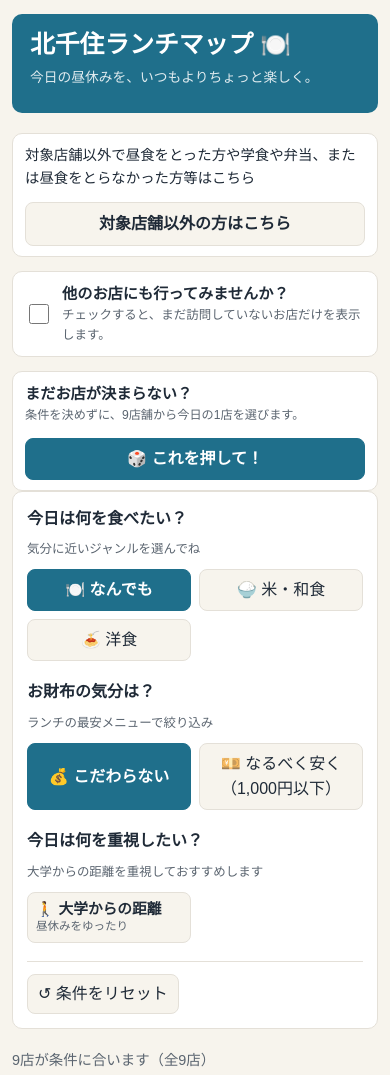
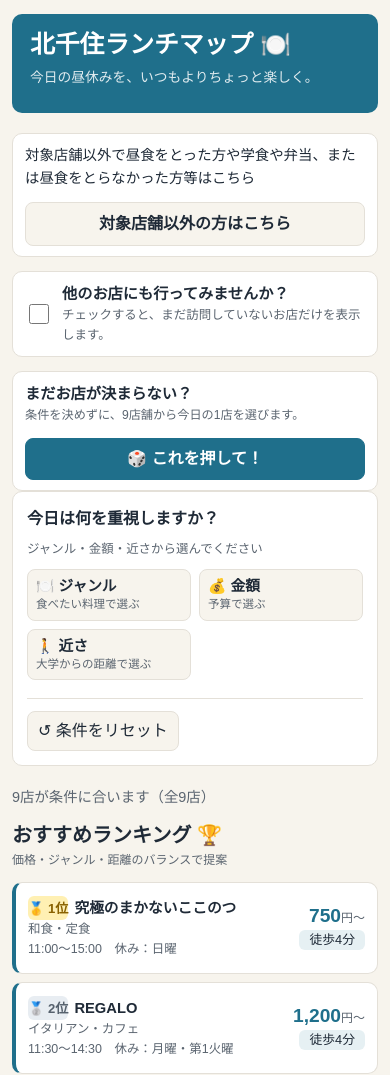
Before and after one commit to sekisou/kitasenju-lunchmap, a plain HTML site: page index.html in a window 390 px wide. Shown: the top 1075 px of the page. Drawn offline with nearby package versions, Linux system fonts and the light colour scheme.

Commit message:
sentaku2

```diff
--- a/index.html
+++ b/index.html
@@ -28,7 +28,7 @@ h1{position:relative;z-index:1;font-size:clamp(1.7rem,4vw,2.4rem);line-height:1.
 .random-pick{display:flex;align-items:center;justify-content:space-between;gap:12px;padding:14px 16px;background:linear-gradient(100deg,#fff0f5,#fff7ed);border:1px solid #f1bfd0;border-radius:14px;box-shadow:var(--shadow)}.random-pick p{margin:0;font-size:.95rem}.random-pick small{display:block;color:var(--muted);font-size:.76rem}.random-pick button{width:auto;min-height:42px;background:#e11d48;color:#fff;border-color:#e11d48;font-weight:700;white-space:nowrap;box-shadow:0 4px 0 #b5163a;transition:.15s}.random-pick button:hover{transform:translateY(-2px);box-shadow:0 6px 0 #b5163a}
 .choices{display:flex;flex-wrap:wrap;gap:7px}.choice{width:auto;min-height:40px;padding:6px 12px;border-radius:999px;background:var(--bg);transition:.15s}
 .choice:hover{border-color:var(--accent);transform:translateY(-1px)}.choice.active{background:var(--accent);color:var(--accent-fg);border-color:var(--accent);font-weight:700}
-.priority-choices{display:grid;grid-template-columns:repeat(4,1fr);gap:8px}.priority-choice{display:flex;flex-direction:column;align-items:flex-start;text-align:left;border-radius:12px;padding:10px 12px;line-height:1.35}.priority-choice strong{font-size:.92rem}.priority-choice small{font-size:.72rem;color:var(--muted);font-weight:400}.priority-choice.active small{color:inherit;opacity:.85}
+.priority-choices{display:grid;grid-template-columns:repeat(3,1fr);gap:8px}.priority-choice{display:flex;flex-direction:column;align-items:flex-start;text-align:left;border-radius:12px;padding:10px 12px;line-height:1.35}.priority-choice strong{font-size:.92rem}.priority-choice small{font-size:.72rem;color:var(--muted);font-weight:400}.priority-choice.active small{color:inherit;opacity:.85}
 @media(max-width:600px){.priority-choices{grid-template-columns:repeat(2,1fr)}}
 .filter-tools{display:flex;flex-wrap:wrap;align-items:center;gap:10px;border-top:1px solid var(--line);padding-top:12px}
 .chk{flex-direction:row!important;align-items:center;gap:6px!important;font-size:.95rem!important;color:var(--fg)!important}
@@ -164,12 +164,12 @@ body{background:var(--bg)}
 <div class="unvisited-prompt"><input type="checkbox" id="fu"><label for="fu"><strong>他のお店にも行ってみませんか？</strong><small>チェックすると、まだ訪問していないお店だけを表示します。</small></label></div>
 <div class="random-pick"><p><strong>まだお店が決まらない？</strong><small>条件を決めずに、9店舗から今日の1店を選びます。</small></p><button id="randomPick" type="button">🎲 これを押して！</button></div>
 <div class="filters">
-<div class="filter-group"><span class="filter-title">今日は何を食べたい？</span><span class="filter-hint">気分に近いジャンルを選んでね</span><div class="choices" id="genreChoices">
+<div class="filter-group" id="genreGroup" hidden><span class="filter-title">今日は何を食べたい？</span><span class="filter-hint">気分に近いジャンルを選んでね</span><div class="choices" id="genreChoices">
 <button class="choice active" type="button" data-key="c" data-value="">🍽️ なんでも</button><button class="choice" type="button" data-key="c" data-value="rice">🍚 米・和食</button><button class="choice" type="button" data-key="c" data-value="洋食">🍝 洋食</button></div></div>
-<div class="filter-group"><span class="filter-title">お財布の気分は？</span><span class="filter-hint">ランチの最安メニューで絞り込み</span><div class="choices" id="budgetChoices">
+<div class="filter-group" id="budgetGroup" hidden><span class="filter-title">お財布の気分は？</span><span class="filter-hint">ランチの最安メニューで絞り込み</span><div class="choices" id="budgetChoices">
 <button class="choice active" type="button" data-key="b" data-value="0">💰 こだわらない</button><button class="choice" type="button" data-key="b" data-value="1000">💴 なるべく安く（1,000円以下）</button></div></div>
-<div class="filter-group" id="priorityGroup"><span class="filter-title">今日は何を重視したい？</span><span class="filter-hint">大学からの距離を重視しておすすめします</span><div class="choices priority-choices" id="priorityChoices">
-<button class="choice priority-choice" type="button" data-key="o" data-value="w" aria-pressed="false"><strong>🚶 大学からの距離</strong><small>昼休みをゆったり</small></button></div></div>
+<div class="filter-group" id="priorityGroup"><span class="filter-title">今日は何を重視しますか？</span><span class="filter-hint">ジャンル・金額・近さから選んでください</span><div class="choices priority-choices" id="priorityChoices">
+<button class="choice priority-choice" type="button" data-key="q" data-value="c" aria-pressed="false"><strong>🍽️ ジャンル</strong><small>食べたい料理で選ぶ</small></button><button class="choice priority-choice" type="button" data-key="q" data-value="b" aria-pressed="false"><strong>💰 金額</strong><small>予算で選ぶ</small></button><button class="choice priority-choice" type="button" data-key="q" data-value="w" aria-pressed="false"><strong>🚶 近さ</strong><small>大学からの距離で選ぶ</small></button></div></div>
 <div class="filter-tools"><button id="rs" class="reset" type="button">↺ 条件をリセット</button></div>
 </div>
 <div id="count" class="meta"></div>
@@ -194,7 +194,7 @@ var S=[
 {id:9,n:"italianbar Sanire北千住店",g:"イタリアン・パスタ",c:"洋食",h:"11:00〜（通し営業）",cl:"不定休",w:4,p:700,m:"名物！黒いカルボナーラ",mp:1300,lat:35.749381,lng:139.808882}];
 var SN={1:"ここのつ",2:"REGALO",3:"ウエハラ",4:"マダムアン",5:"マルキン",6:"ALLORO",7:"五月家",8:"いいとこ",9:"Sanire"};
 var DISTANCE_ORDER=[6,5,7,4,3,8,2,1,9];
-var st={b:0,c:"",w:0,u:false,o:"id",sel:null},vis={},logs=[],randomChoice=false;
+var st={b:0,c:"",w:0,u:false,o:"id",q:"",sel:null},vis={},logs=[],randomChoice=false;
 function ld(k,d){try{var v=localStorage.getItem(k);return v?JSON.parse(v):d}catch(e){return d}}
 function sv(k,v){try{localStorage.setItem(k,JSON.stringify(v))}catch(e){}}
 vis=ld("vis",{});logs=ld("logs",[]);
@@ -202,6 +202,7 @@ function lg(type,o){o=o||{};o.t=new Date().toISOString();o.type=type;logs.push(o
 function yen(n){return n.toLocaleString("ja-JP")+"円"}
 function ok(s){return (!st.b||s.p<=st.b)&&(!st.c||(st.c==="rice"?s.c!=="洋食":s.c===st.c))&&(!st.w||s.w<=st.w)&&(!st.u||!vis[s.id])}
 function cmp(a,b){if(st.o==="p")return a.p-b.p;if(st.o==="w")return DISTANCE_ORDER.indexOf(a.id)-DISTANCE_ORDER.indexOf(b.id);if(st.o==="g"&&st.c)return (a.c===st.c?0:1)-(b.c===st.c?0:1)||a.id-b.id;return a.id-b.id}
+function updatePrioritySelection(){document.getElementById("genreGroup").hidden=st.q!=="c";document.getElementById("budgetGroup").hidden=st.q!=="b"}
 function pickRandom(){window.location.href="recommend.html"}
 function find(id){return S.filter(function(s){return s.id===id})[0]}
 function reportUrl(s){
@@ -260,11 +261,12 @@ function render(){
 document.getElementById("list").addEventListener("click",function(e){var el=e.target.closest("[data-id]");if(el)pick(+el.getAttribute("data-id"),true)});
 document.getElementById("randomPick").onclick=pickRandom;
 function bind(id,key,num){document.getElementById(id).onchange=function(){var v=this.type==="checkbox"?this.checked:(num?+this.value:this.value);st[key]=v;lg("filter",{key:key,value:v});render()}}
-document.querySelectorAll(".choice").forEach(function(el){el.onclick=function(){var key=el.getAttribute("data-key"),v=el.getAttribute("data-value");st[key]=key==="b"?+v:v;document.querySelectorAll('.choice[data-key="'+key+'"]').forEach(function(other){other.classList.toggle("active",other===el);other.setAttribute("aria-pressed",other===el?"true":"false")});lg(key==="o"?"priority_selected":"filter",{key:key,value:st[key]});render()}});
+document.querySelectorAll(".choice").forEach(function(el){el.onclick=function(){var key=el.getAttribute("data-key"),v=el.getAttribute("data-value");if(key==="q"){st.q=v;st.o=v==="w"?"w":v==="b"?"p":"g";updatePrioritySelection()}else{st[key]=key==="b"?+v:v}document.querySelectorAll('.choice[data-key="'+key+'"]').forEach(function(other){other.classList.toggle("active",other===el);other.setAttribute("aria-pressed",other===el?"true":"false")});lg(key==="q"?"priority_selected":"filter",{key:key,value:key==="q"?st.q:st[key]});render()}});
 bind("fu","u");
-document.getElementById("rs").onclick=function(){st.b=0;st.c="";st.w=0;st.u=false;st.o="id";document.getElementById("fu").checked=false;document.querySelectorAll(".choice").forEach(function(el){var key=el.getAttribute("data-key"),active=(key==="b"&&el.getAttribute("data-value")==="0")||(key==="c"&&el.getAttribute("data-value")==="");el.classList.toggle("active",active);el.setAttribute("aria-pressed",active?"true":"false")});lg("filter_reset");render()};
+document.getElementById("rs").onclick=function(){st.b=0;st.c="";st.w=0;st.u=false;st.o="id";st.q="";document.getElementById("fu").checked=false;document.querySelectorAll(".choice").forEach(function(el){var key=el.getAttribute("data-key"),active=(key==="b"&&el.getAttribute("data-value")==="0")||(key==="c"&&el.getAttribute("data-value")==="");el.classList.toggle("active",active);el.setAttribute("aria-pressed",active?"true":"false")});updatePrioritySelection();lg("filter_reset");render()};
 document.getElementById("clr").onclick=function(){logs=[];sv("logs",logs);document.getElementById("log").value=""};
 document.getElementById("log").value=logs.length?JSON.stringify(logs,null,1):"";
+updatePrioritySelection();
 render();
 </script>
 </body>
```
